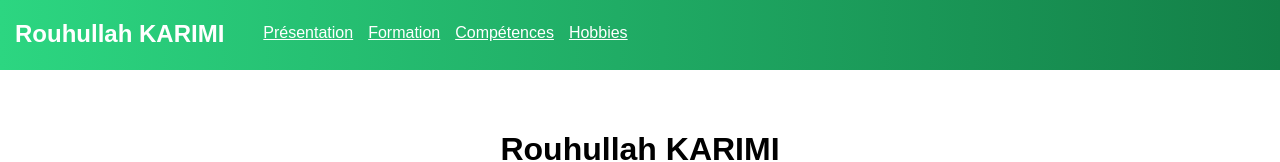
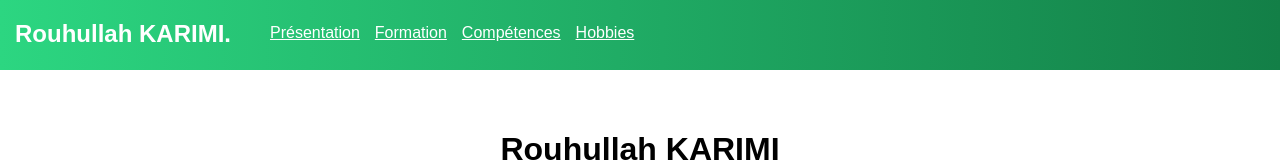
Before and after one commit to Rouhullah/Rouhullah.github.io, a plain HTML site: page index.html in a window 1280 px wide. Shown: the top 162 px of the page. Drawn offline with Linux system fonts and the light colour scheme.

Commit message:
add point

```diff
--- a/index.html
+++ b/index.html
@@ -12,7 +12,7 @@
     <body>
 				<!-- etape 3 -->
 	    <nav class="secondary-block">
-						<h2>Rouhullah KARIMI</h2>
+						<h2>Rouhullah KARIMI.</h2>
 						<ul>
 									<li><a href="#profile">Présentation</a></li>
 									<li><a href="#xp">Formation</a></li>
```
